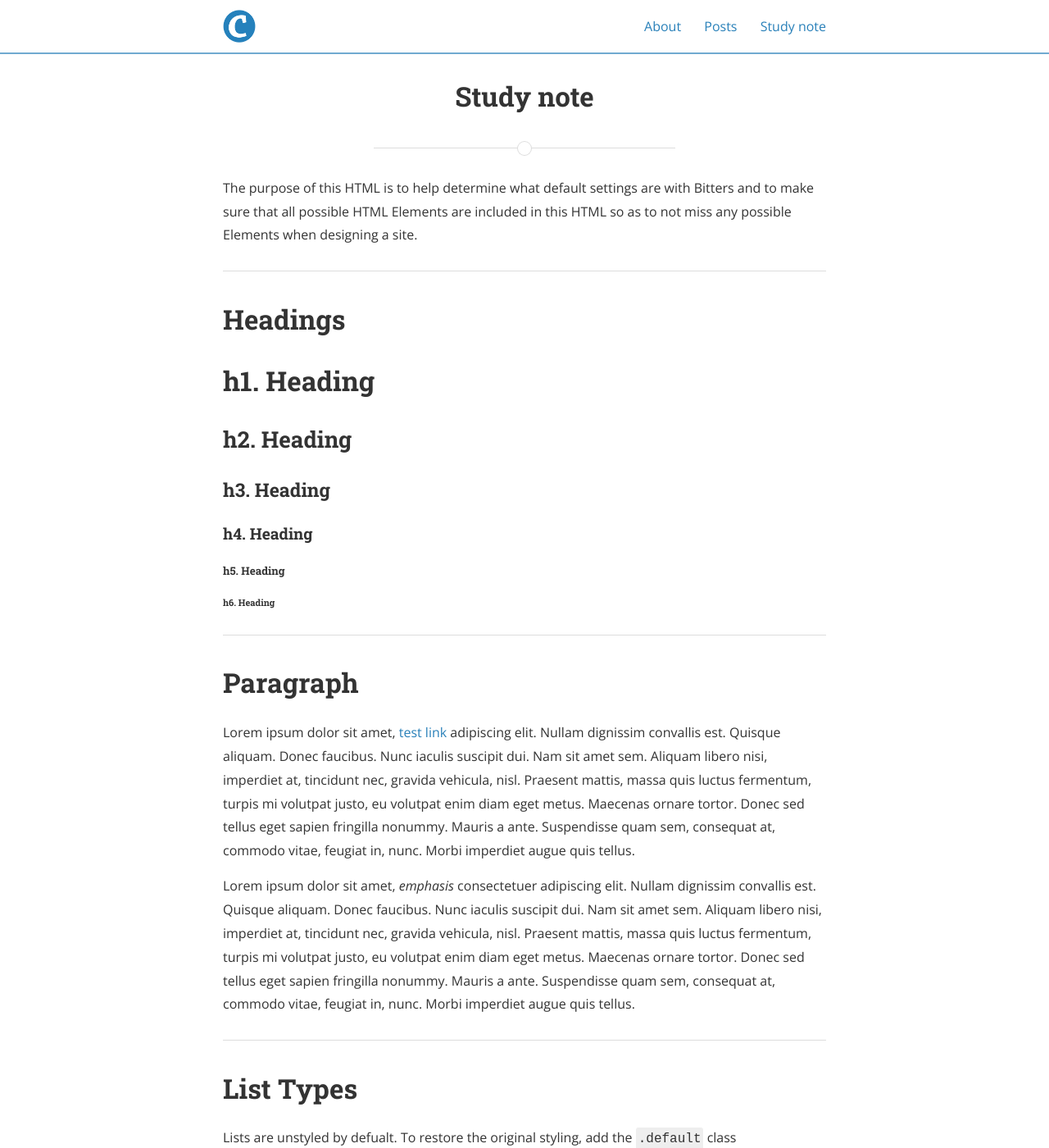
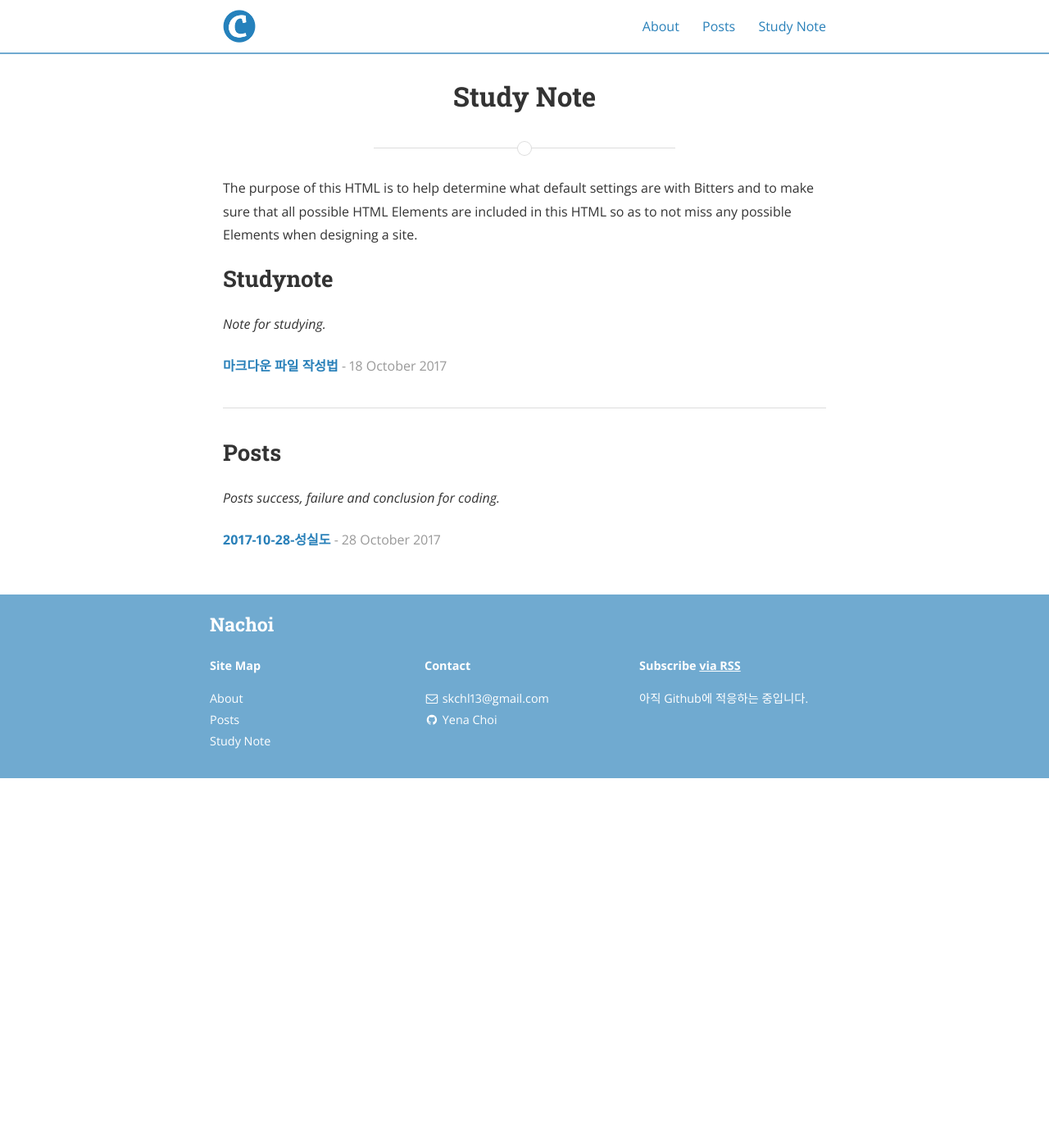
Before and after one commit to souk0721/nachoi.github.io, a Jekyll site: the page built from studynote.html, in a window 1280 px wide and 1400 px high. Shown: the whole window at 82% size. Built offline with Jekyll 4.4.1, drawn with Linux system fonts in a browser that asks for light colours; nearby versions of some CDN libraries; some of the changed text lies outside the part shown.

Commit message:
update categories

```diff
--- a/_config.yml
+++ b/_config.yml
@@ -12,7 +12,7 @@
 email: skchl13@gmail.com
 name: Yena Choi
 description: >
-  Github에 적응하는 중입니다. 어렵네요.
+  아직 Github에 적응하는 중입니다.
 baseurl: ""
 url: "http://nachoi.github.io"
 cover: "/assets/header_171028.jpg"
@@ -35,8 +35,6 @@
     category: '/category/:name/'
     tag: '/tag/:name/'
 
-# Disqus comments
-# disqus_shortname: bencentra
 
 # Google analytics
 # ga_tracking_id: "UA-XXXX-1"
@@ -44,10 +42,10 @@
 # Category descriptions (for archive pages)
 descriptions:
   - cat: posts
-    desc: "Posts something routine."
+    desc: "Posts success, failure and conclusion for coding."
 
-  - cat: android-note
-    desc: "Note for studying android."
+  - cat: studynote
+    desc: "Note for studying."
 
 # Social icons and sharing options
 #
@@ -67,7 +65,7 @@
 social:
   - name: Facebook
     icon: facebook
-    username: thebencentra
+    username: Yena Choi
     url:
     desc: Friend me on Facebook
     share: true
--- a/studynote.html
+++ b/studynote.html
@@ -1,155 +1,34 @@
 ---
 layout: page
-title: Study note
+title: Study Note
 permalink: /studynote/
 ---
 
 <p>The purpose of this HTML is to help determine what default settings are with Bitters and to make sure that all possible HTML Elements are included in this HTML so as to not miss any possible Elements when designing a site.</p>
 
-<hr>
 
-<h1 id="headings">Headings</h1>
-
-<h1>h1. Heading</h1>
-<h2>h2. Heading</h2>
-<h3>h3. Heading</h3>
-<h4>h4. Heading</h4>
-<h5>h5. Heading</h5>
-<h6>h6. Heading</h6>
-
-<hr>
-
-<h1 id="paragraph">Paragraph</h1>
-
-<p>Lorem ipsum dolor sit amet, <a href="#" title="test link">test link</a> adipiscing elit. Nullam dignissim convallis est. Quisque aliquam. Donec faucibus. Nunc iaculis suscipit dui. Nam sit amet sem. Aliquam libero nisi, imperdiet at, tincidunt nec, gravida vehicula, nisl. Praesent mattis, massa quis luctus fermentum, turpis mi volutpat justo, eu volutpat enim diam eget metus. Maecenas ornare tortor. Donec sed tellus eget sapien fringilla nonummy. Mauris a ante. Suspendisse quam sem, consequat at, commodo vitae, feugiat in, nunc. Morbi imperdiet augue quis tellus.</p>
-
-<p>Lorem ipsum dolor sit amet, <em>emphasis</em> consectetuer adipiscing elit. Nullam dignissim convallis est. Quisque aliquam. Donec faucibus. Nunc iaculis suscipit dui. Nam sit amet sem. Aliquam libero nisi, imperdiet at, tincidunt nec, gravida vehicula, nisl. Praesent mattis, massa quis luctus fermentum, turpis mi volutpat justo, eu volutpat enim diam eget metus. Maecenas ornare tortor. Donec sed tellus eget sapien fringilla nonummy. Mauris a ante. Suspendisse quam sem, consequat at, commodo vitae, feugiat in, nunc. Morbi imperdiet augue quis tellus.</p>
-
-<hr>
-
-<h1 id="list_types">List Types</h1>
-
-<p>Lists are unstyled by defualt. To restore the original styling, add the <code>.default</code> class</p>
-
-<h3>Definition List</h3>
-<dl>
-  <dt>Definition List Title</dt>
-  <dd>This is a definition list division.</dd>
-</dl>
-
-<h3>Ordered List</h3>
-<ol>
-  <li>List Item 1</li>
-  <li>List Item 2</li>
-  <li>List Item 3</li>
-</ol>
-
-<h3>Unordered List</h3>
-<ul>
-  <li>List Item 1</li>
-  <li>List Item 2</li>
-  <li>List Item 3</li>
-</ul>
-
-<h3>Ordered List with <code>.default</code> class</h3>
-<ol class="default">
-  <li>List Item 1</li>
-  <li>List Item 2</li>
-  <li>List Item 3</li>
-</ol>
-
-<h3>Unordered List with <code>.default</code> class</h3>
-<ul class="default">
-  <li>List Item 1</li>
-  <li>List Item 2</li>
-  <li>List Item 3</li>
-</ul>
-
-<hr>
-
-<h1 id="form_elements">Fieldsets and Form Elements</h1>
-
-<fieldset>
-  <p>Lorem ipsum dolor sit amet, consectetuer adipiscing elit. Nullam dignissim convallis est. Quisque aliquam. Donec faucibus. Nunc iaculis suscipit dui. Nam sit amet sem. Aliquam libero nisi, imperdiet at, tincidunt nec, gravida vehicula, nisl. Praesent mattis, massa quis luctus fermentum, turpis mi volutpat justo, eu volutpat enim diam eget metus.</p>
-
-  <form>
-    <h2>Form Element</h2>
-
-    <p>Lorem ipsum dolor sit amet, consectetuer adipiscing elit. Nullam dignissim convallis est. Quisque aliquam. Donec faucibus. Nunc iaculis suscipit dui.</p>
-
-    <p><label for="text_field">Text Field:</label>
-      <input type="text" id="text_field" /></p>
-
-    <p><label for="text_area">Text Area:</label>
-      <textarea id="text_area"></textarea></p>
-
-    <p><label for="select_element">Select Element:</label>
-      <select name="select_element">
-        <optgroup label="Option Group 1">
-          <option value="1">Option 1</option>
-          <option value="2">Option 2</option>
-          <option value="3">Option 3</option>
-        </optgroup>
-        <optgroup label="Option Group 2">
-          <option value="1">Option 1</option>
-          <option value="2">Option 2</option>
-          <option value="3">Option 3</option>
-        </optgroup>
-    </select></p>
-
-    <p><label for="radio_buttons">Radio Buttons:</label>
-      <label>
-        <input type="radio" class="radio" name="radio_button" value="radio_1" /> Radio 1
-      </label>
-      <label>
-        <input type="radio" class="radio" name="radio_button" value="radio_2" /> Radio 2
-      </label>
-      <label>
-        <input type="radio" class="radio" name="radio_button" value="radio_3" /> Radio 3
-      </label>
-    </p>
-
-    <p><label for="checkboxes">Checkboxes:</label>
-      <label>
-        <input type="checkbox" class="checkbox" name="checkboxes" value="check_1" /> Checkbox 1
-      </label>
-      <label>
-        <input type="checkbox" class="checkbox" name="checkboxes" value="check_2" /> Checkbox 2
-      </label>
-      <label>
-        <input type="checkbox" class="checkbox" name="checkboxes" value="check_3" /> Checkbox 3
-      </label>
-    </p>
-
-    <p><label for="password">Password:</label>
-      <input type="password" class="password" name="password" />
-    </p>
-
-    <p><label for="file">File Input:</label>
-      <input type="file" class="file" name="file" />
-    </p>
+{% for category in site.categories %}
+  {% capture cat %}{{ category | first }}{% endcapture %}
+  <h2 id="{{cat}}">{{ cat | capitalize }}</h2>
+  {% for desc in site.descriptions %}
+    {% if desc.cat == cat %}
+      <p class="desc"><em>{{ desc.desc }}</em></p>
+    {% endif %}
+  {% endfor %}
+  <ul class="posts-list">
+  {% for post in site.categories[cat] %}
+    <li>
+      <strong>
+        <a href="{{ post.url | prepend: site.baseurl }}">{{ post.title }}</a>
+      </strong>
+      <span class="post-date">- {{ post.date | date_to_long_string }}</span>
+    </li>
+  {% endfor %}
+  </ul>
+  {% if forloop.last == false %}<hr>{% endif %}
+{% endfor %}
+<br>
 
 
-    <p><input type="submit" value="Submit" /></p>
-  </form>
-</fieldset>
 
-<hr>
-
-<h1 id="tables">Tables</h1>
-
-<table cellspacing="0" cellpadding="0">
-  <tr>
-    <th>Table Header 1</th><th>Table Header 2</th><th>Table Header 3</th>
-  </tr>
-  <tr>
-    <td>Division 1</td><td>Division 2</td><td>Division 3</td>
-  </tr>
-  <tr class="even">
-    <td>Division 1</td><td>Division 2</td><td>Division 3</td>
-  </tr>
-  <tr>
-    <td>Division 1</td><td>Division 2</td><td>Division 3</td>
-  </tr>
-</table>
-</div>
+<!-- 음 ........ -->
```
Also changed, not shown: _posts/2017-10-28-sincere.md (+2 -1 lines).
